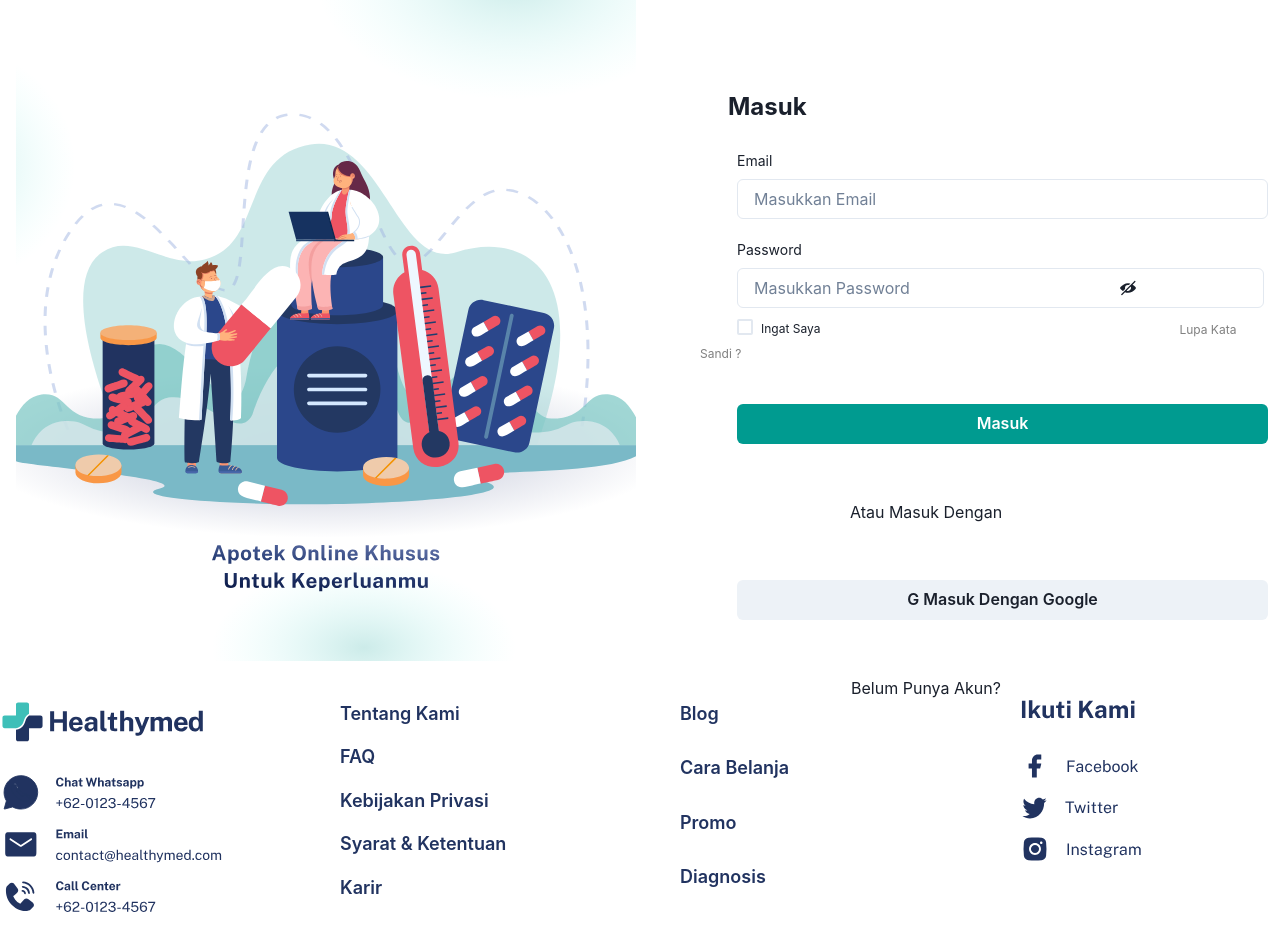
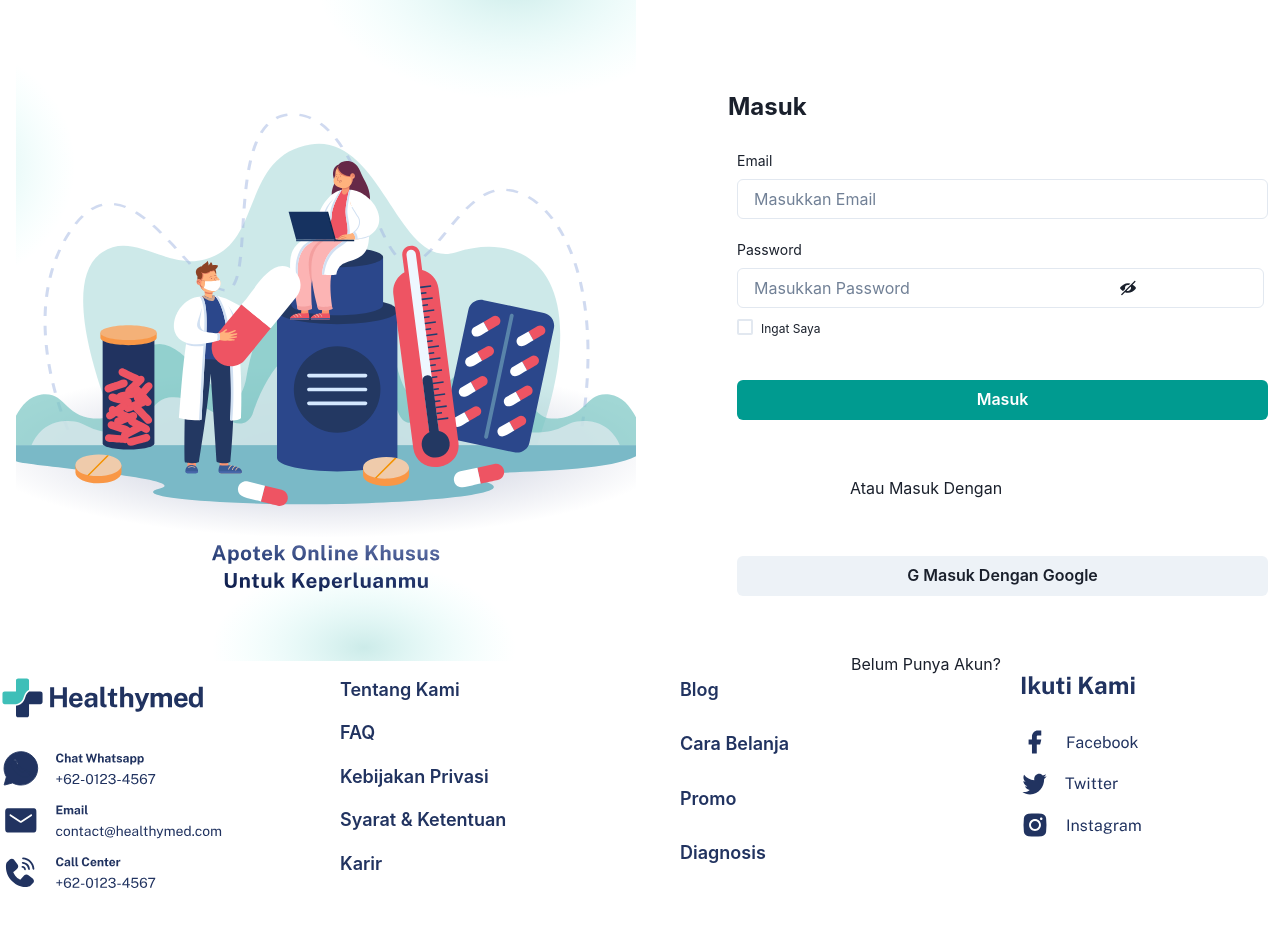
Before and after one commit to purwadhikafullstack/jcwd-2002-03-fe, a Next.js app: page /admin-login in a window 1280 px wide. After the commit the page ends 925 px from the top, so only its background shows below. Built offline with nearby package versions, Linux system fonts and the light colour scheme.

Commit message:
fixing bugs

```diff
--- a/src/component/RightSectionAdminLogin.jsx
+++ b/src/component/RightSectionAdminLogin.jsx
@@ -2,16 +2,17 @@ import {
   Box,
   Button,
   Checkbox,
+  // color,
   Heading,
   Input,
   Stack,
   Text,
+  // Link,
   InputRightElement,
   InputGroup,
 } from "@chakra-ui/react";
 import { useState } from "react";
 import { ViewIcon, ViewOffIcon } from "@chakra-ui/icons";
-import Link from "next/link";
 
 const RightSectionAdminLogin = () => {
   const [showPassword, setShowPassword] = useState(false);
@@ -74,7 +75,7 @@ const RightSectionAdminLogin = () => {
           fontSize="12px"
           _hover={{ cursor: "pointer" }}
         >
-          <Link href="/">Lupa Kata Sandi ?</Link>
+          {/* <Link>Lupa Kata Sandi ?</Link> */}
         </Text>
       </Box>
 
```
